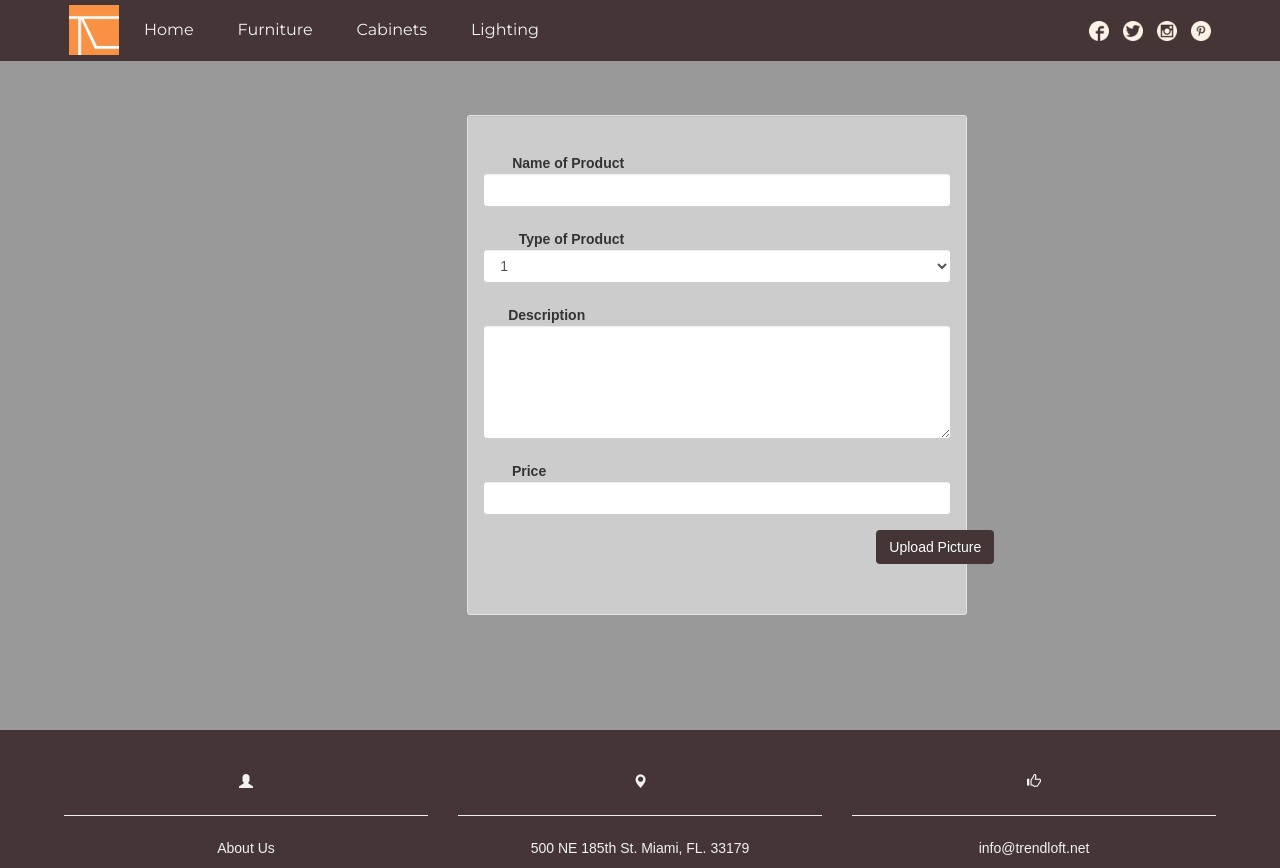
After one commit to alanlenner/TrendLoft, a PHP site: page /ProductInformation.php in a window 1280 px wide. The commit adds this page. Shown: the top 868 px of the page. Run offline with PHP 8.4, Linux system fonts and the light colour scheme; style sheets or scripts are compiled from the project's sources; some libraries are stand-ins or nearby versions.

Commit message:
Product information, login e upload
Commit

```diff
--- /dev/null
+++ b/Trendloft/ProductInformation.php
@@ -0,0 +1,36 @@
+<?php include('header.php');?>
+<link rel = "stylesheet" href="resources/css/Login.css">
+<div class="wrapper imagenInicio">
+
+  <form action="" method="post" class="well well-sm form-horizontal addPic">
+      <div class="form-group">
+        <label class="control-label col-md-4" for="user">Name of Product</label>
+        <input class= "form-control col-md-8" name="user" type="text" >
+      </div>
+      <div class="form-group">
+        <label class="control-label col-md-4"  for="type">Type of Product</label>
+        <select class="form-control col-md-8" id="type">
+          <option>1</option>
+          <option>2</option>
+          <option>3</option>
+          <option>4</option>
+    </select>
+      </div>
+      <div class="form-group">
+        <label class="control-label col-md-3"  for="description">Description</label>
+        <textarea class="form-control col-md-8" rows="5" id="description"></textarea>
+      </div>
+      <div class="form-group">
+        <label class="control-label col-md-2"  for="price">Price</label>
+        <input class="form-control col-md-8"  name="price" type="text">
+
+      </div>
+    <div class="col-md-12 col-md-offset-2">
+          <input type="submit" name="login" style="float:right;" class="btn btn-personalizado" value="Upload Picture">
+      </div>
+  </form>
+
+
+
+</div>
+<?php include('footer.php');?>
--- a/Trendloft/header.php
+++ b/Trendloft/header.php
@@ -31,11 +31,11 @@
 						<a href="#lighting">Lighting</a>
 					</nav>
           <nav class="social">
-						<a href="http://facebook.com/trendloft"><img src="resources/images/LogoMakrFb.png" alt=""></a>
-						<a href="http://twitter.com/trendloft"><img src="resources/images/LogoMakrTw.png" alt=""></a>
-						<a href="http://instagram.com/trend_loft"><img src="resources/images/LogoMakrIg.png" alt=""></a>
-            <a href="http://pintrest.com/trendloft"><img src="resources/images/LogoMakrPin.png" alt=""></a>
-            <a href="mailto:info@trendloft.net"><img src="resources/images/LogoMakrMail.png" alt=""></a>
+						<a href="http://facebook.com/trendloft"><img src="resources/images/LogoMakrBeigeFb.png" alt=""></a>
+						<a href="http://twitter.com/trendloft"><img src="resources/images/LogoMakrBeigeTw.png" alt=""></a>
+						<a href="http://instagram.com/trend_loft"><img src="resources/images/LogoMakrBeigeIg.png" alt=""></a>
+            <a href="http://pintrest.com/trendloft"><img src="resources/images/LogoMakrBeigePin.png" alt=""></a>
+        <!--    <a href="mailto:info@trendloft.net"><img src="resources/images/LogoMakrBeigeMail.png" alt=""></a> -->
 					</nav>
 				</div>
 			</header>
--- a/Trendloft/resources/css/Login.css
+++ b/Trendloft/resources/css/Login.css
@@ -15,14 +15,20 @@ form.register{
   text-align: left;
   height: 450px;
 }
+form.addPic{
+    height: 500px;
+    width: 500px;
+    margin-left: 35%;
+    text-align: center;
+}
 
 input.btn-personalizado{
   color: white;
-  background:#D1785A;
+  background:rgb(69, 53, 54);
 }
 
 input.btn-personalizado:hover{
-  background:#F6AD94;
+    background:rgb(69, 30, 30);
   color: grey;
 }
 .error{
--- a/Trendloft/resources/css/estilos.css
+++ b/Trendloft/resources/css/estilos.css
@@ -23,7 +23,7 @@ header{
 	margin-bottom: 20px;
 	position: fixed;
 	/*background-color: rgba(0,0,0,0.75);*/
-	background-color: #FDF3E7;
+	background-color: rgb(69, 53, 54);
 	/*background-color: #C63D0F;*/
 	z-index: 1;
 }
@@ -75,7 +75,7 @@ header nav.social a:hover{
 
 header nav.menu a{
 	display: inline-block;;
-	color: #585858;
+	color: #f2f2f2;
 	text-decoration: none;
 	padding: 10px 20px;
 	line-height: normal;
@@ -87,7 +87,7 @@ header nav.menu a{
 }
 
 header nav.menu a:hover{
-	color: #C63D0F;
+	color: black;
 }
 
 .titulo{
@@ -198,7 +198,7 @@ h2 {
 footer{
 	width: 100%;
 	overflow: hidden;
-	background: rgba(198, 61, 15, 0.5);
+	background: rgb(69, 53, 54);
 }
 
 footer a{
```
Also changed, not shown: Trendloft/login.php (+11 -5 lines), Trendloft/upload1.php (added, +36 -0 lines).
